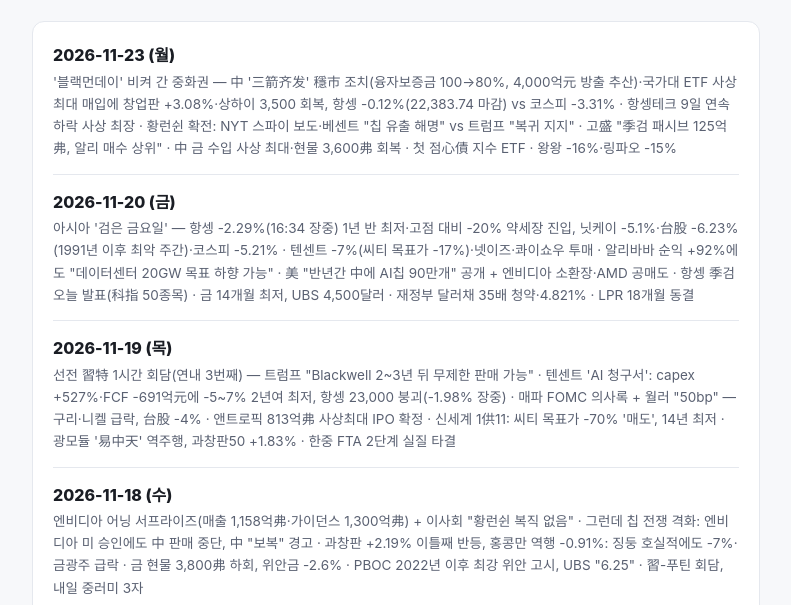
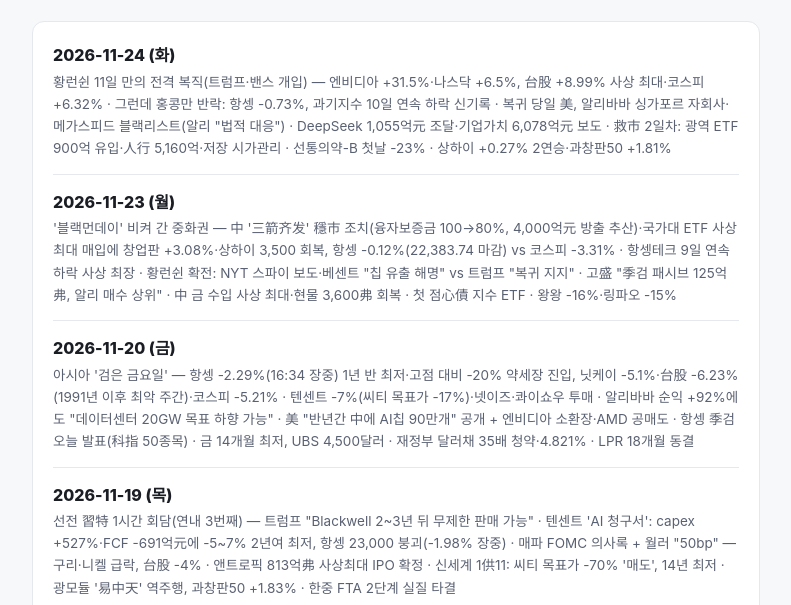
Before and after one commit to code219-linggu/china-digest, a plain HTML site: page index.html in a window 1280 px wide. Shown: the part 195-800 px from the top of the page, without its empty margins (244-1035 px from the left). Drawn offline with Linux system fonts and the light colour scheme.

Commit message:
deploy: index.html

```diff
--- a/index.html
+++ b/index.html
@@ -34,6 +34,10 @@
 
 <div class="list">
   <!-- 새 다이제스트는 이 줄 바로 아래에 추가 (최신이 위) -->
+  <a class="day" href="2026-11-24.html">
+    <div class="date">2026-11-24 (화)</div>
+    <div class="desc">황런쉰 11일 만의 전격 복직(트럼프·밴스 개입) — 엔비디아 +31.5%·나스닥 +6.5%, 台股 +8.99% 사상 최대·코스피 +6.32% · 그런데 홍콩만 반락: 항셍 -0.73%, 과기지수 10일 연속 하락 신기록 · 복귀 당일 美, 알리바바 싱가포르 자회사·메가스피드 블랙리스트(알리 "법적 대응") · DeepSeek 1,055억元 조달·기업가치 6,078억元 보도 · 救市 2일차: 광역 ETF 900억 유입·人行 5,160억·저장 시가관리 · 선통의약-B 첫날 -23% · 상하이 +0.27% 2연승·과창판50 +1.81%</div>
+  </a>
   <a class="day" href="2026-11-23.html">
     <div class="date">2026-11-23 (월)</div>
     <div class="desc">'블랙먼데이' 비켜 간 중화권 — 中 '三箭齐发' 穩市 조치(융자보증금 100→80%, 4,000억元 방출 추산)·국가대 ETF 사상 최대 매입에 창업판 +3.08%·상하이 3,500 회복, 항셍 -0.12%(22,383.74 마감) vs 코스피 -3.31% · 항셍테크 9일 연속 하락 사상 최장 · 황런쉰 확전: NYT 스파이 보도·베센트 "칩 유출 해명" vs 트럼프 "복귀 지지" · 고盛 "季검 패시브 125억弗, 알리 매수 상위" · 中 금 수입 사상 최대·현물 3,600弗 회복 · 첫 점心債 지수 ETF · 왕왕 -16%·링파오 -15%</div>
```
